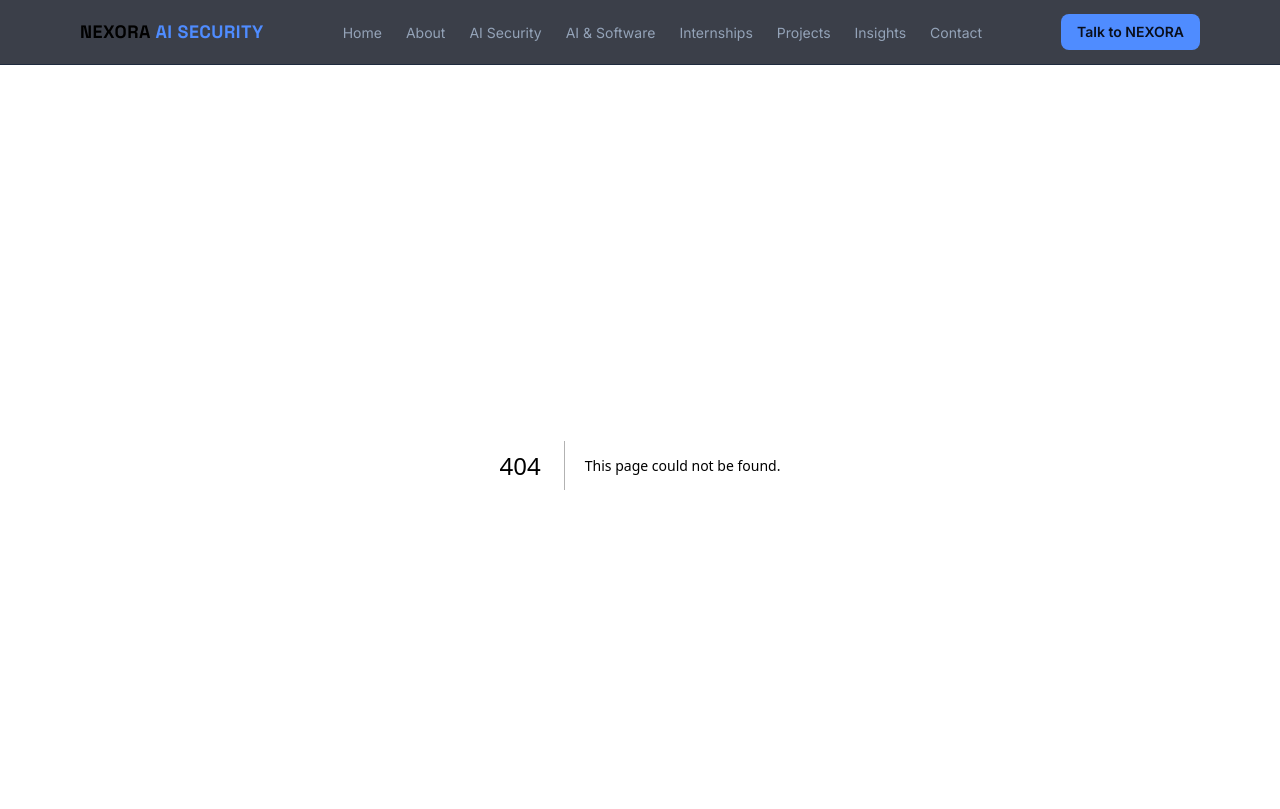
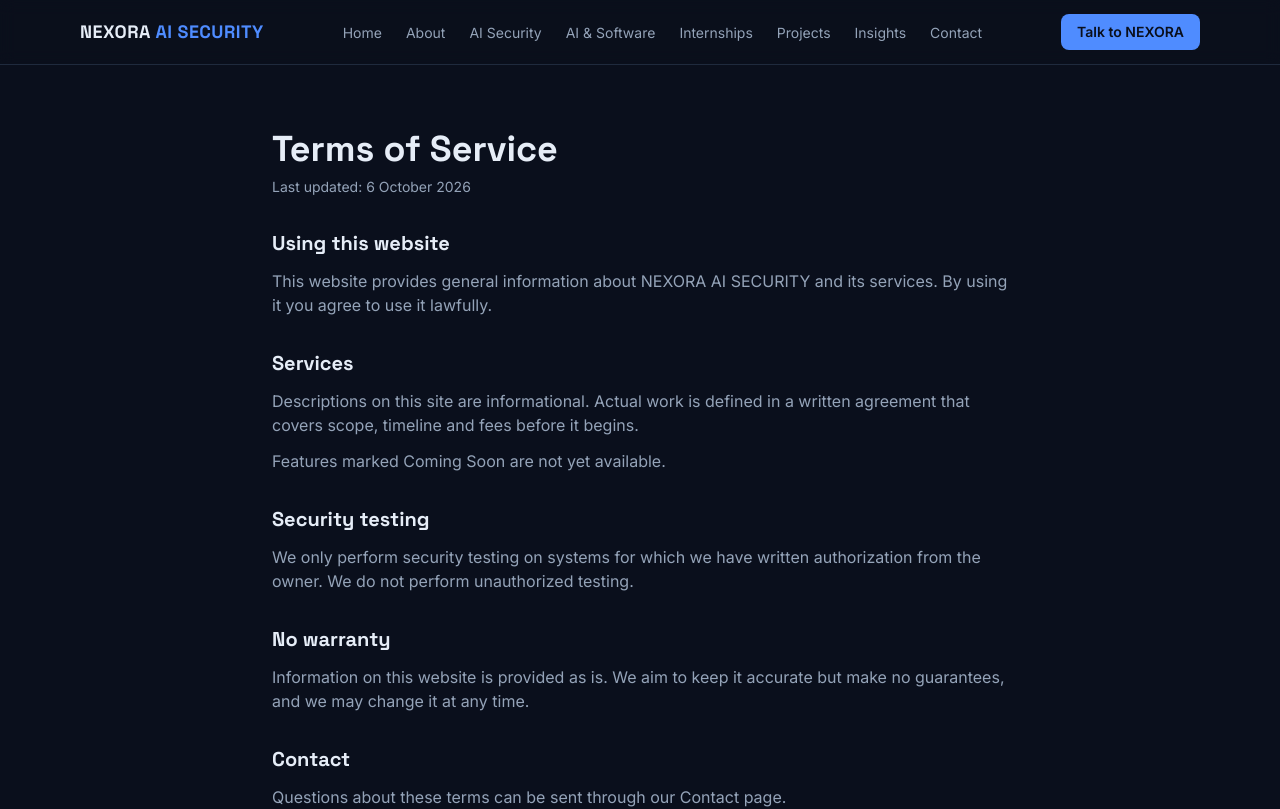
Before and after one commit to khudabuxmahar912-prog/nexora-ai-security, a Next.js app: page /terms in a window 1280 px wide. Before the commit this address had no page. Shown: the top 809 px of the page. Built offline with nearby package versions, Linux system fonts and the light colour scheme.

Commit message:
set privacy , terms and security

```diff
--- /dev/null
+++ b/src/app/privacy/page.tsx
@@ -0,0 +1,50 @@
+import type { Metadata } from "next";
+import LegalPage from "@/components/sections/LegalPage";
+import { site } from "@/lib/site";
+
+export const metadata: Metadata = {
+  title: "Privacy Policy | NEXORA AI SECURITY",
+  description: "How NEXORA AI SECURITY handles information.",
+};
+
+export default function PrivacyPage() {
+  return (
+    <LegalPage
+      title="Privacy Policy"
+      updated="6 October 2026"
+      sections={[
+        {
+          heading: "Overview",
+          body: [
+            "NEXORA AI SECURITY respects your privacy. This page explains what information we handle and why.",
+          ],
+        },
+        {
+          heading: "Information we receive",
+          body: [
+            `We receive the information you choose to send us, for example when you contact us by email (${site.email}), phone or WhatsApp. We use it only to reply to you and to discuss possible work.`,
+            "This website does not currently have user accounts or online forms. When we add them, such as internship applications or a contact form, we will update this page to explain what is collected.",
+          ],
+        },
+        {
+          heading: "Analytics and cookies",
+          body: [
+            "This website does not currently use advertising cookies. If we add analytics or advertising later, we will update this page first.",
+          ],
+        },
+        {
+          heading: "Sharing",
+          body: [
+            "We do not sell your personal information. We share information only when needed to provide a service you requested or when the law requires it.",
+          ],
+        },
+        {
+          heading: "Your choices",
+          body: [
+            `You can ask us to access, correct or delete the information you have sent us by writing to ${site.email}.`,
+          ],
+        },
+      ]}
+    />
+  );
+}
--- /dev/null
+++ b/src/app/security/page.tsx
@@ -0,0 +1,38 @@
+import type { Metadata } from "next";
+import LegalPage from "@/components/sections/LegalPage";
+import { site } from "@/lib/site";
+
+export const metadata: Metadata = {
+  title: "Security | NEXORA AI SECURITY",
+  description: "How NEXORA AI SECURITY approaches security and responsible disclosure.",
+};
+
+export default function SecurityPage() {
+  return (
+    <LegalPage
+      title="Security"
+      updated="6 October 2026"
+      sections={[
+        {
+          heading: "Our approach",
+          body: [
+            "We build and test software with security in mind: secrets stay on the server, access is controlled, input is validated, and important actions are reviewed by a human.",
+            "We do not claim security certifications we do not hold.",
+          ],
+        },
+        {
+          heading: "Authorized testing only",
+          body: [
+            "Our security work is authorized, controlled, ethical and documented.",
+          ],
+        },
+        {
+          heading: "Reporting a vulnerability",
+          body: [
+            `If you find a security problem on this website, please report it to ${site.email}. Please give us reasonable time to fix it and do not access or change data that is not yours.`,
+          ],
+        },
+      ]}
+    />
+  );
+}
--- /dev/null
+++ b/src/app/terms/page.tsx
@@ -0,0 +1,47 @@
+import type { Metadata } from "next";
+import LegalPage from "@/components/sections/LegalPage";
+
+export const metadata: Metadata = {
+  title: "Terms of Service | NEXORA AI SECURITY",
+  description: "Terms for using the NEXORA AI SECURITY website.",
+};
+
+export default function TermsPage() {
+  return (
+    <LegalPage
+      title="Terms of Service"
+      updated="6 October 2026"
+      sections={[
+        {
+          heading: "Using this website",
+          body: [
+            "This website provides general information about NEXORA AI SECURITY and its services. By using it you agree to use it lawfully.",
+          ],
+        },
+        {
+          heading: "Services",
+          body: [
+            "Descriptions on this site are informational. Actual work is defined in a written agreement that covers scope, timeline and fees before it begins.",
+            "Features marked Coming Soon are not yet available.",
+          ],
+        },
+        {
+          heading: "Security testing",
+          body: [
+            "We only perform security testing on systems for which we have written authorization from the owner. We do not perform unauthorized testing.",
+          ],
+        },
+        {
+          heading: "No warranty",
+          body: [
+            "Information on this website is provided as is. We aim to keep it accurate but make no guarantees, and we may change it at any time.",
+          ],
+        },
+        {
+          heading: "Contact",
+          body: ["Questions about these terms can be sent through our Contact page."],
+        },
+      ]}
+    />
+  );
+}
--- /dev/null
+++ b/src/components/sections/LegalPage.tsx
@@ -0,0 +1,28 @@
+type Section = { heading: string; body: string[] };
+
+export default function LegalPage({
+  title,
+  updated,
+  sections,
+}: {
+  title: string;
+  updated: string;
+  sections: Section[];
+}) {
+  return (
+    <div className="mx-auto max-w-3xl px-4 py-16">
+      <h1 className="font-display text-4xl font-bold">{title}</h1>
+      <p className="mt-2 text-sm text-muted">Last updated: {updated}</p>
+      {sections.map((s) => (
+        <section key={s.heading} className="mt-8">
+          <h2 className="font-display text-xl font-bold">{s.heading}</h2>
+          {s.body.map((p) => (
+            <p key={p} className="mt-3 text-muted">
+              {p}
+            </p>
+          ))}
+        </section>
+      ))}
+    </div>
+  );
+}
```
